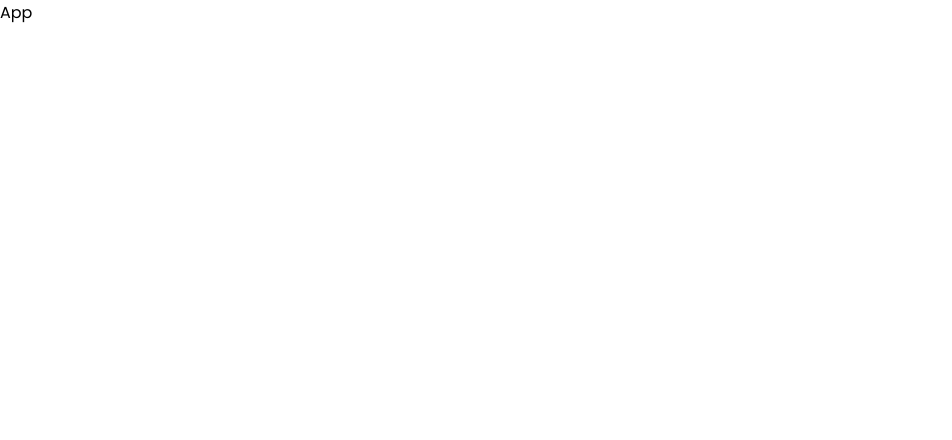
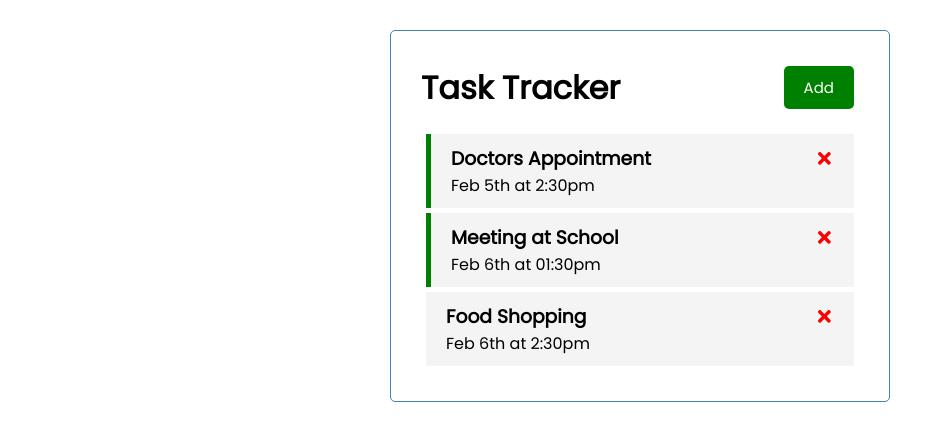
Before and after one commit to PaulThomas20002/tasktracker, a React (Vite) app: page / in a window 1280 px wide. Shown: the top 440 px of the page, without its empty margins (0-952 px from the left). Built offline with nearby package versions, Linux system fonts and the light colour scheme.

Commit message:
Add task form

```diff
--- a/package.json
+++ b/package.json
@@ -14,7 +14,8 @@
   "dependencies": {
     "@fortawesome/fontawesome-free": "^6.3.0",
     "react": "^18.2.0",
-    "react-dom": "^18.2.0"
+    "react-dom": "^18.2.0",
+    "react-icons": "^4.8.0"
   },
   "devDependencies": {
     "@types/react": "^18.0.28",
--- a/src/App.jsx
+++ b/src/App.jsx
@@ -1,7 +1,61 @@
 import React from 'react'
+import Header from './components/Header'
+import Tasks from './components/Tasks'
+import AddTask from './components/AddTask'
+import { useState } from 'react'
+
 
 export default function App() {
+  const [tasks, setTasks] = useState([
+    {
+        id: 1,
+        text : 'Doctors Appointment',
+        day : 'Feb 5th at 2:30pm',
+        reminder : true,
+    },
+    {
+        id: 2,
+        text : 'Meeting at School',
+        day : 'Feb 6th at 01:30pm',
+        reminder : true,
+    },
+    {
+        id: 3,
+        text : 'Food Shopping',
+        day : 'Feb 6th at 2:30pm',
+        reminder : false,
+    },
+])
+
+//delete task
+
+const deleteTask = (id) => {
+  console.log('delete',id)
+  setTasks(tasks.filter((task)=> task.id !== id))
+}
+
+//toggle reminder
+const toggleReminder = (id) => {
+  console.log(id)
+  setTasks(tasks.map((task) => task.id === id ? { ...task,reminder: !task.reminder }:task))
+}
+
+
+const AddTask = (task) => {
+  console.log(task);
+}
+
   return (
-    <div>App</div>
+
+    <div className="container">
+    <Header />
+    <AddTask/>
+    {
+    tasks.length > 0 ?
+    (<Tasks tasks={tasks} onDelete={deleteTask} onToggle={toggleReminder}/> )
+    :
+    ('No Tasks')
+    }
+  </div>
   )
 }
--- /dev/null
+++ b/src/components/AddTask.jsx
@@ -0,0 +1,23 @@
+export default function AddTask() {
+      return (
+    <form className="add-form">
+
+        <div className="form-control">
+        <label> Tasks </label>
+        <input type="text" placeholder="Add Task"/>
+        </div>
+
+        <div className="form-control">
+            <label> Day & Time </label>
+            <input type="text" placeholder="Add Day & Time" />
+        </div>
+
+        <div className="form-control-form-control-check">
+            <label> Set Reminder </label>
+            <input type="checkbox"/>
+        </div>
+
+        <input type="submit" value=" Save " className="btn btn-block" />
+    </form>
+  )
+}
--- a/src/components/Button.jsx
+++ b/src/components/Button.jsx
@@ -1,4 +1,4 @@
-/*import React from 'react';
+import React from 'react';
 //import PropTypes from 'prop-types'
 
 const onClick = (e) => {
--- a/src/components/Header.jsx
+++ b/src/components/Header.jsx
@@ -1,12 +1,11 @@
 //import PropTypes from 'prop-types'
-/*
 import Button from "./Button"
 
 const Header = ({title}) => {
   return (
     <header className="header">
         <h1>{title}</h1>
-        <Button color='green' text='Add'/>
+        <Button color='green' text='Add' />
     </header>
   )
 }
@@ -18,7 +17,6 @@ Header.defaultProps = {
 
 /*Header.PropTypes = {
   title : PropTypes.string.isRequired,
-}
+}*/
 
 export default Header
-*/
--- a/src/components/Task.jsx
+++ b/src/components/Task.jsx
@@ -1,17 +1,12 @@
-//import { FaTimes } from 'react-icons/fa'
-/*
-const Task = ({ task, onDelete, onToggle }) => {
+import { FaTimes } from 'react-icons/fa'
+
+const Task = ({ task, onDelete, onToggle}) => {
   return (
-    <div
-      className={`task ${task.reminder && 'reminder'}`}
-      onDoubleClick={() => onToggle(task.id)}
-    >
-      <h3>
-        {task.text}{' '}
-        /*<FaTimes
+    <div className={`task ${task.reminder && 'reminder'}`}
+    onDoubleClick={() => onToggle(task.id)} >
+      <h3> {task.text}{' '}<FaTimes
           style={{ color: 'red', cursor: 'pointer' }}
-          onClick={() => onDelete(task.id)}
-        />
+          onClick={() => onDelete(task.id)}/>
       </h3>
       <p>{task.day}</p>
     </div>
@@ -19,5 +14,3 @@ const Task = ({ task, onDelete, onToggle }) => {
 }
 
 export default Task
-
-*/
--- a/src/components/Tasks.jsx
+++ b/src/components/Tasks.jsx
@@ -1,14 +1,12 @@
-/*
 import Task from './Task'
 
-export default function Tasks({tasks, onDelete }) {
+export default function Tasks({tasks, onDelete, onToogle }) {
   return (
     <div>
         {tasks.map((task)=>(
-            <Task key={task.id} task={task} onDelete= {onDelete}/>
+            <Task key={task.id} task={task} onDelete={onDelete} onToogle={onToogle}/>
         ))}
 
     </div>
   )
 }
-*/
```
Also changed, not shown: 1 other file (tests, documents, lock files or other folders).
